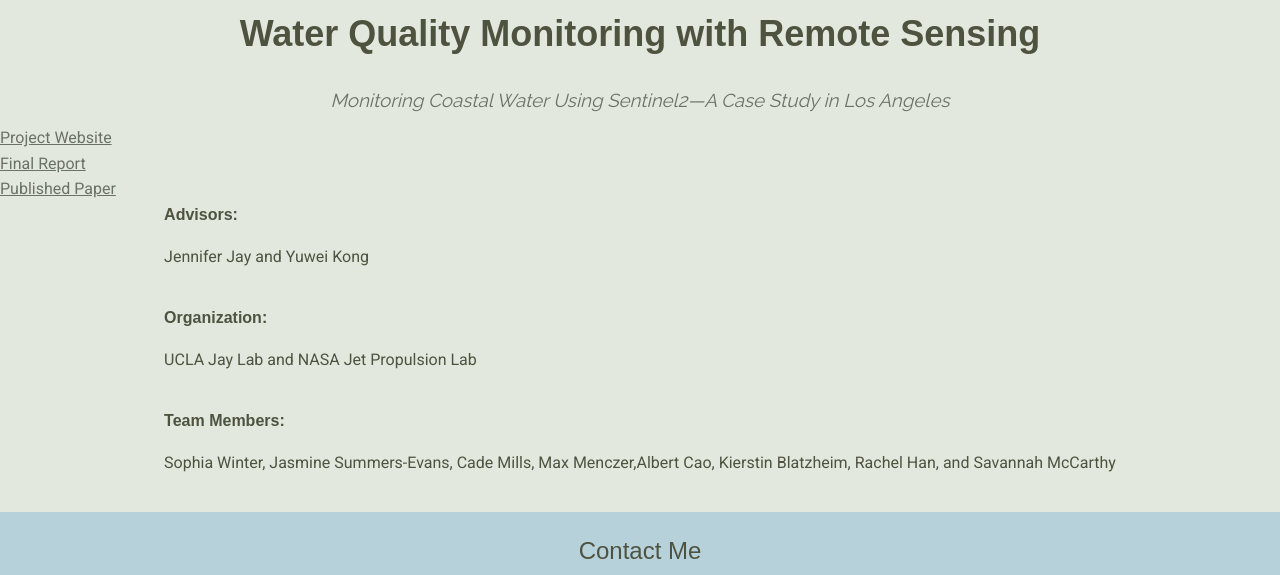
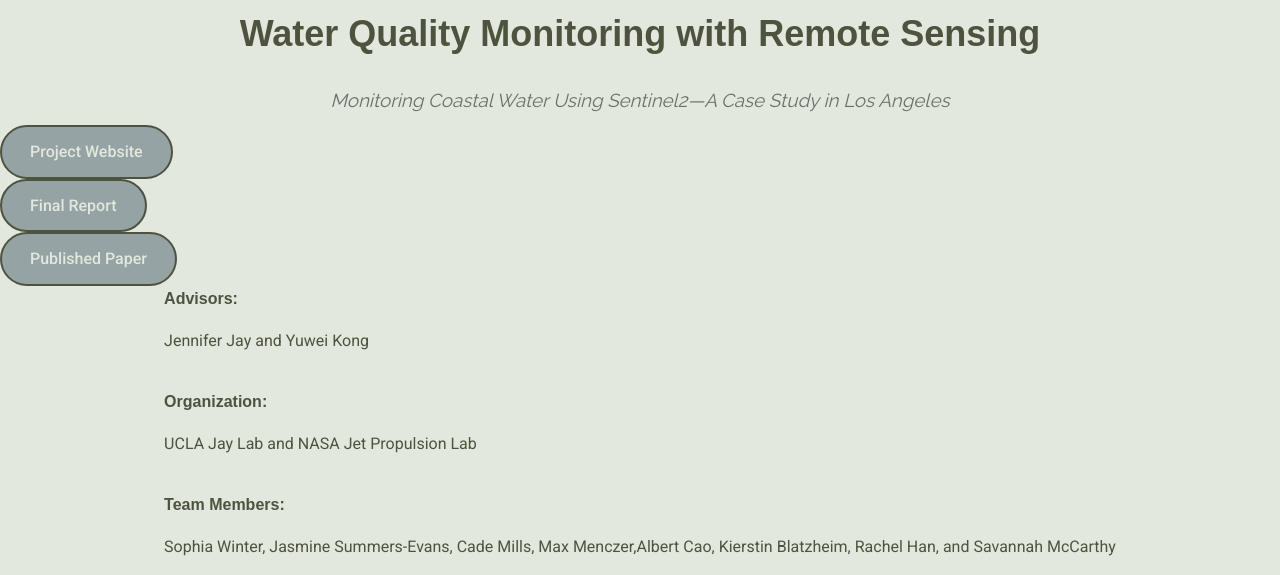
Before and after one commit to KierstinMae/KierstinMae.github.io, a plain HTML site: page projects/JPLSeniorPracticum.html in a window 1280 px wide. Shown: the part 1075-1650 px from the top of the page. Drawn offline with nearby package versions, Linux system fonts and the light colour scheme; a script that the page names is missing.

Commit message:
Update JPLSeniorPracticum.html

```diff
--- a/projects/JPLSeniorPracticum.html
+++ b/projects/JPLSeniorPracticum.html
@@ -36,21 +36,21 @@
       <div class="about_cont">
         <div class="about-left">
           <img src="../images/JPL.jpg" class="project-image">
-        </div>
+                </div>
         <div class="about-right">
           <div class="about-text">
             <h2 style="text-align:center; padding-bottom: 5px; color: var(--darktext); font-size: 36px;font-weight: bold; font-family: 'Montserrat', sans-serif;">Water Quality Monitoring with Remote Sensing</h2>
           <h3 style="font-style: italic; text-align: center; font-weight:normal;">Monitoring Coastal Water Using Sentinel2—A Case Study in Los Angeles</h3>
           </div>
-          <div class="button-container">
-            <a class="button_buffer" href="https://uclaioes.github.io/nasa-jpl/">Project Website</a>
+          <div class="button_buffer">
+            <a class="button_blk" href="https://uclaioes.github.io/nasa-jpl/">Project Website</a>
           </div>
-          <div class="button-container">
-            <a class="button_buffer" href="projects/SeniorPracticumFinalReport.pdf">Final Report</a>
+          <div class="button_buffer">
+            <a class="button_blk" href="projects/SeniorPracticumFinalReport.pdf">Final Report</a>
         </div>
         </div>
-          <div class="button-container">
-            <a class="button_buffer" href="https://doi.org/10.3390/rs17020201">Published Paper</a>
+          <div class="button_buffer">
+            <a class="button_blk" href="https://doi.org/10.3390/rs17020201">Published Paper</a>
           </div>
       </div>
     </div>
```
